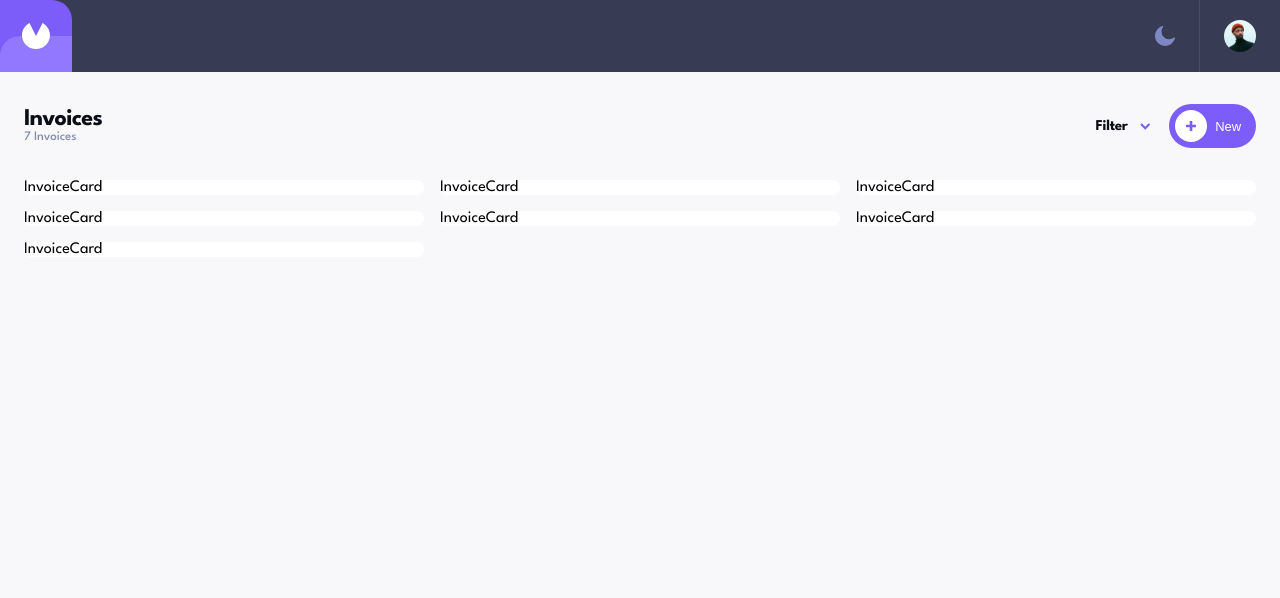
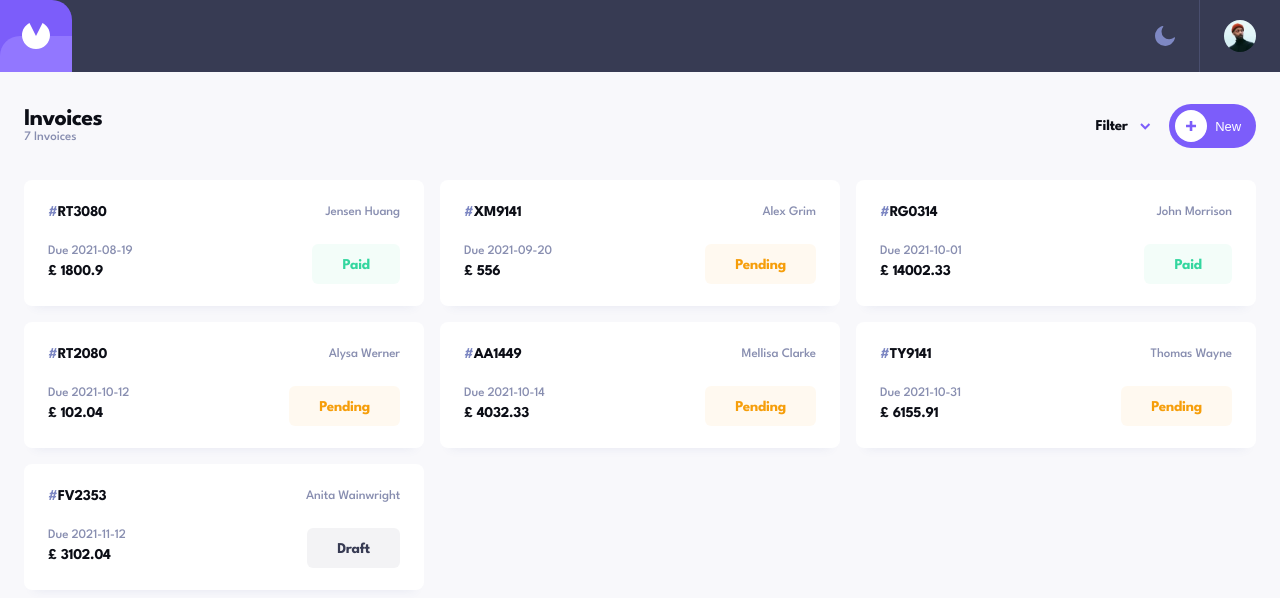
Before and after one commit to Nikkakko/invoice-app, a React (Vite) app: page / in a window 1280 px wide. Shown: the top 598 px of the page. Built offline with nearby package versions, Linux system fonts and the light colour scheme.

Commit message:
styled invoiceCard component

```diff
--- a/src/App.tsx
+++ b/src/App.tsx
@@ -9,6 +9,7 @@ const App = () => {
       <Header />
       <Main>
         <Invoices />
+        {invoices.length === 0 && <p>No invoices</p>}
         <InvocieWrapper>
           {invoices.map(invoice => (
             <InvoiceCard key={invoice.id} invoice={invoice} />
@@ -27,6 +28,7 @@ const Container = styled.div`
 const Main = styled.main`
   display: flex;
   flex-direction: column;
+  /* align-items: center; */
   padding: 32px 24px 105px 24px;
 `;
 
--- a/src/components/InvoiceCard.tsx
+++ b/src/components/InvoiceCard.tsx
@@ -1,19 +1,97 @@
 import { FC } from 'react';
 import { InvoiceType } from '../types/dbTypes';
 import styled from 'styled-components';
+import {
+  BodyTextVariant,
+  SmallHeading,
+  SmallHeadingVariant,
+} from '../styles/globalStyles';
 
 interface InvoiceCardProps {
   invoice: InvoiceType;
 }
 
 const InvoiceCard: FC<InvoiceCardProps> = ({ invoice }) => {
-  return <Container>InvoiceCard</Container>;
+  return (
+    <Container>
+      <ClientWrapper>
+        <SmallHeadingVariant>
+          <HashTag>#</HashTag>
+          {invoice.id}
+        </SmallHeadingVariant>
+        <BodyTextVariant>{invoice.clientName}</BodyTextVariant>
+      </ClientWrapper>
+
+      <InfoWrapper>
+        <DatePaidWrapper>
+          <BodyTextVariant>Due {invoice.paymentDue}</BodyTextVariant>
+          <SmallHeading>£ {invoice.total}</SmallHeading>
+        </DatePaidWrapper>
+        <Status status={invoice.status}>
+          <StatusText color={invoice.status}>{invoice.status}</StatusText>
+        </Status>
+      </InfoWrapper>
+    </Container>
+  );
 };
 
 const Container = styled.div`
   background: ${({ theme }) => theme.colors.invoiceCardBG};
   box-shadow: 0px 10px 10px -10px rgba(72, 84, 159, 0.100397);
   border-radius: 8px;
+  padding: 25px 24px 22px 24px;
+  width: 100%;
+`;
+
+const HashTag = styled.span`
+  color: #7e88c3;
+`;
+
+const ClientWrapper = styled.div`
+  display: flex;
+  justify-content: space-between;
+`;
+
+const InfoWrapper = styled.div`
+  margin-top: 24px;
+  display: flex;
+  justify-content: space-between;
+`;
+
+const DatePaidWrapper = styled.div`
+  display: flex;
+  flex-direction: column;
+`;
+
+const StatusText = styled(SmallHeadingVariant)<{ color: string }>`
+  color: ${({ color }) =>
+    color === 'paid' ? '#33D69F' : color === 'pending' ? '#F59E0B' : '#373B53'};
+  z-index: 1;
+`;
+
+const Status = styled.div<{
+  status: string;
+}>`
+  border-radius: 6px;
+  padding: 14px 30px 11px 30px;
+  position: relative;
+
+  &:after {
+    content: '';
+    position: absolute;
+    top: 0;
+    left: 0;
+    width: 100%;
+    height: 100%;
+    border-radius: 6px;
+    background-color: ${({ status }) =>
+      status === 'paid'
+        ? '#33D69F'
+        : status === 'pending'
+        ? '#F59E0B'
+        : '#373B53'};
+    opacity: 0.06;
+  }
 `;
 
 export default InvoiceCard;
--- a/src/styles/globalStyles.ts
+++ b/src/styles/globalStyles.ts
@@ -55,6 +55,8 @@ export const SmallHeadingVariant = styled.h3`
   /* identical to box height, or 100% */
   letter-spacing: -0.25px;
   color: ${({ theme }) => theme.colors.primary};
+  // make uppercase
+  text-transform: capitalize;
 `;
 
 export const BodyText = styled.p`
```
